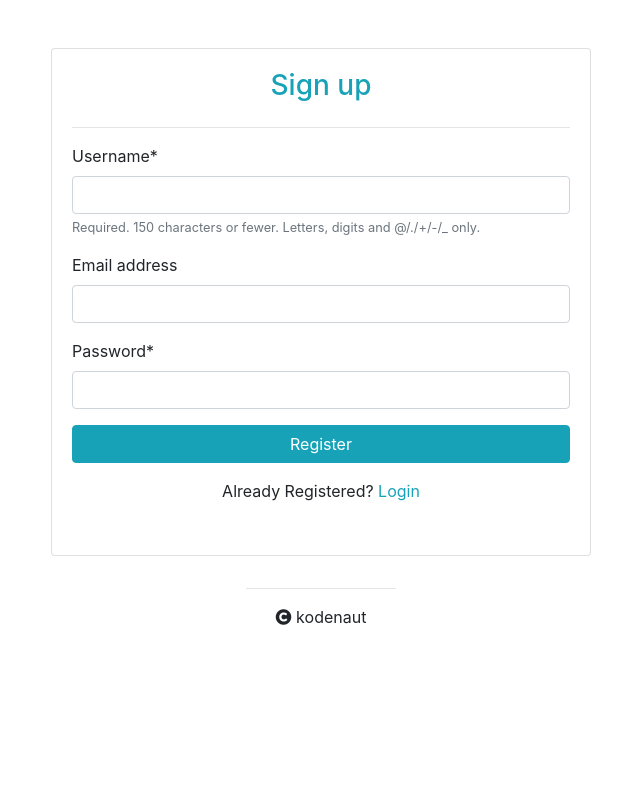
After one commit to kimeualexis/django-contact, a Django app: page /register in a window 1280 px wide. The commit adds this page. Shown: the whole page, without its empty margins (319-959 px from the left). Run offline with Django 3.2, Linux system fonts and the light colour scheme; some libraries are stand-ins or nearby versions.

Commit message:
user contacts

```diff
--- a/address/settings.py
+++ b/address/settings.py
@@ -124,4 +124,9 @@ STATIC_URL = '/static/'
 MEDIA_ROOT = os.path.join(BASE_DIR, 'media')
 MEDIA_URL = '/media/'
 
+LOGIN_URL = 'login'
+
+LOGIN_REDIRECT_URL = 'users:contact-index'
+LOGOUT_REDIRECT_URL = 'login'
+
 CRISPY_TEMPLATE_PACK = 'bootstrap4'
--- a/address/urls.py
+++ b/address/urls.py
@@ -17,8 +17,11 @@ from django.contrib import admin
 from django.urls import path, include
 from django.conf import settings
 from django.conf.urls.static import static
+from django.contrib.auth import views as auth_views
 
 urlpatterns = [
+    path('accounts/login', auth_views.LoginView.as_view(), name='login'),
+    path('accounts/logout', auth_views.LogoutView.as_view(), name='logout'),
     path('', include('users.urls')),
     path('admin/', admin.site.urls),
 ]
--- /dev/null
+++ b/users/forms.py
@@ -0,0 +1,11 @@
+from django import forms
+from django.contrib.auth.models import User
+
+
+class UserForm(forms.ModelForm):
+    password = forms.CharField(widget=forms.PasswordInput)
+
+    class Meta:
+        model = User
+        fields = ['username', 'email', 'password']
+        help_texts = None
--- a/users/models.py
+++ b/users/models.py
@@ -1,12 +1,14 @@
 from django.db import models
 from django.shortcuts import reverse
 from django.utils import timezone
+from django.contrib.auth.models import User
 
 
 # Create your models here.
 
 
 class Contact(models.Model):
+    user = models.ForeignKey(User, on_delete=models.CASCADE, default=1)
     name = models.CharField(max_length=45)
     is_male = models.BooleanField(default=True)
     cover = models.FileField()
--- /dev/null
+++ b/users/templates/registration/register.html
@@ -0,0 +1,34 @@
+{% load crispy_forms_tags %}
+<html lang="en">
+<head>
+    <title>{% block title %}{% endblock %}</title>
+<link rel="stylesheet" href="https://stackpath.bootstrapcdn.com/bootstrap/4.3.1/css/bootstrap.min.css" integrity="sha384-ggOyR0iXCbMQv3Xipma34MD+dH/1fQ784/j6cY/iJTQUOhcWr7x9JvoRxT2MZw1T" crossorigin="anonymous">
+<link rel="stylesheet" href="https://use.fontawesome.com/releases/v5.7.2/css/all.css" integrity="sha384-fnmOCqbTlWIlj8LyTjo7mOUStjsKC4pOpQbqyi7RrhN7udi9RwhKkMHpvLbHG9Sr" crossorigin="anonymous">
+</head>
+
+<body>
+<div class="container">
+    <div class="row pt-5">
+        <div class="col-sm-3"></div>
+        <div class="col-sm-6">
+            <div class="card card-body">
+            <h3 class="text-info text-center">Sign up</h3><hr>
+                <form class="horizontal-form" method="post" action="">
+                    {% csrf_token %}
+
+                    {{ form|crispy }}
+
+                    <div class="form-group">
+                        <button type="submit" class="btn btn-info" style="width: 100%;">Register</button>
+                    </div>
+                    <div class="">
+                        <p class="text-center">Already Registered? <a href="{% url 'login' %}" class="text-info" style="text-decoration: none;">Login</a> </p>
+                    </div>
+                </form>
+            </div>
+            <p class="text-center">{% include 'users/footer.html' %}</p>
+        </div>
+    </div>
+</div>
+</body>
+</html>
--- /dev/null
+++ b/users/templates/users/footer.html
@@ -0,0 +1,12 @@
+<link rel="stylesheet" href="https://stackpath.bootstrapcdn.com/bootstrap/4.3.1/css/bootstrap.min.css" integrity="sha384-ggOyR0iXCbMQv3Xipma34MD+dH/1fQ784/j6cY/iJTQUOhcWr7x9JvoRxT2MZw1T" crossorigin="anonymous">
+<link rel="stylesheet" href="https://use.fontawesome.com/releases/v5.7.2/css/all.css" integrity="sha384-fnmOCqbTlWIlj8LyTjo7mOUStjsKC4pOpQbqyi7RrhN7udi9RwhKkMHpvLbHG9Sr" crossorigin="anonymous">
+
+<div class="container-fluid">
+    <div class="row" style="padding-top: %;">
+        <div class="col-sm-4"></div>
+        <div class="col-sm-4">
+            <hr>
+        <p class="text-center"><i class="fas fa-copyright"></i> kodenaut</p>
+        </div>
+    </div>
+</div>
--- a/users/urls.py
+++ b/users/urls.py
@@ -1,9 +1,12 @@
 from django.urls import path
 from . views import ContactListView, ContactCreateView, ContactUpdateView, ContactDeleteView
+from . import views
+
 
 app_name = 'users'
 
 urlpatterns = [
+    path('register', views.user_signup, name='user-signup'),
     path('', ContactListView.as_view(), name='contact-index'),
     path('contact-create/', ContactCreateView.as_view(), name='contact-create'),
     path('<int:pk>/contact-update/', ContactUpdateView.as_view(), name='contact-update'),
--- a/users/views.py
+++ b/users/views.py
@@ -1,20 +1,30 @@
-from django.shortcuts import render, reverse
+from django.shortcuts import render, redirect
 from django.views.generic import ListView, CreateView, UpdateView, DeleteView
 from .models import Contact
+from django.contrib.auth.mixins import LoginRequiredMixin
+from . forms import UserForm
+from django.contrib.auth import authenticate, login
 
 
 # Create your views here.
-class ContactListView(ListView):
+class ContactListView(LoginRequiredMixin, ListView):
     model = Contact
     context_object_name = 'contacts'
     template_name = 'users/index.html'
     ordering = ['name']
+
+    def get_queryset(self):
+        return Contact.objects.filter(user=self.request.user)
 
 
 class ContactCreateView(CreateView):
     model = Contact
     fields = ['name', 'email', 'telephone', 'relation', 'residence', 'cover', 'is_male']
     template_name = 'users/create_contact.html'
+
+    def form_valid(self, form):
+        form.instance.user = self.request.user
+        return super().form_valid(form)
 
 
 class ContactUpdateView(UpdateView):
@@ -26,3 +36,19 @@ class ContactUpdateView(UpdateView):
 class ContactDeleteView(DeleteView):
     model = Contact
     success_url = '/'
+
+
+def user_signup(request):
+    form = UserForm(request.POST or None)
+    if form.is_valid():
+        user = form.save(commit=False)
+        username = form.cleaned_data['username']
+        password = form.cleaned_data['password']
+        user.set_password(password)
+        user.save()
+        user = authenticate(username=username, password=password)
+        if user is not None:
+            if user.is_active:
+                login(request, user)
+                return redirect('users:contact-index')
+    return render(request, 'registration/register.html', {'form': form})
```
Also changed, not shown: users/templates/registration/login.html (added, +39 -0 lines), users/templates/users/base.html (+11 -8 lines), users/templates/users/index.html (+30 -2 lines), db.sqlite3, media/IMG-20181103-WA0068.jpg (added), media/IMG-20181103-WA0068_p6pfVdn.jpg (added), media/IMG-20190223-WA0001.jpg (added), media/photo.jpg (added), users/migrations/0004_contact_user.py (added), 1 other file.
